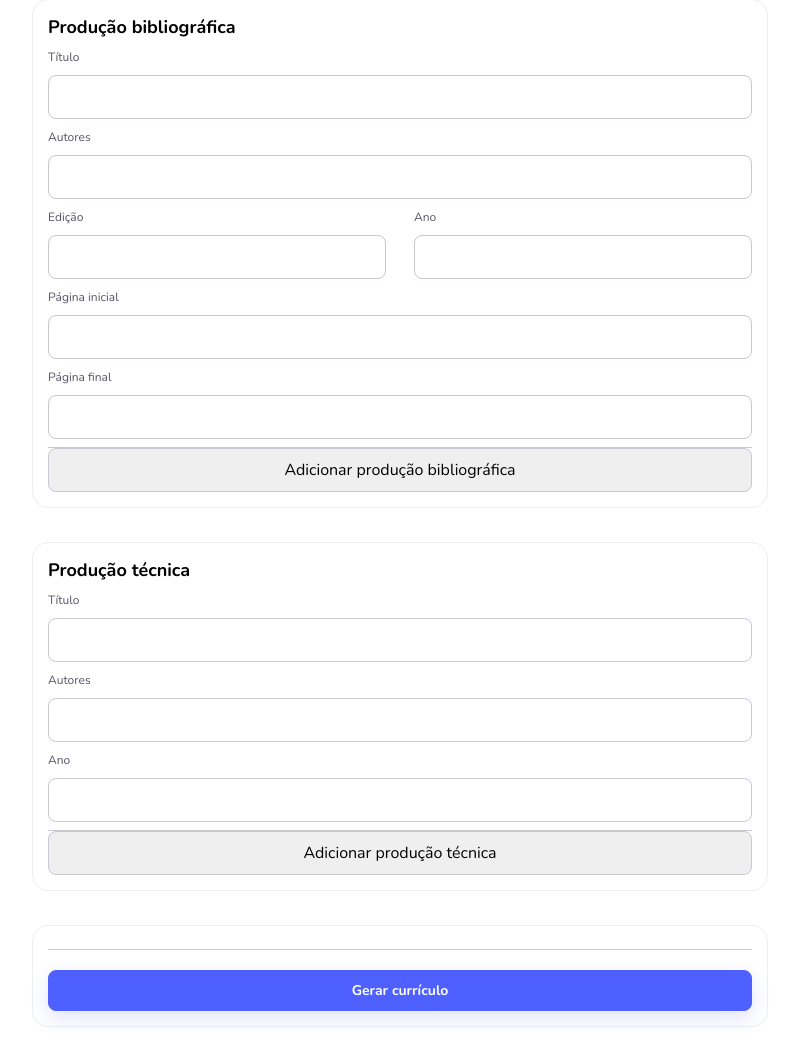
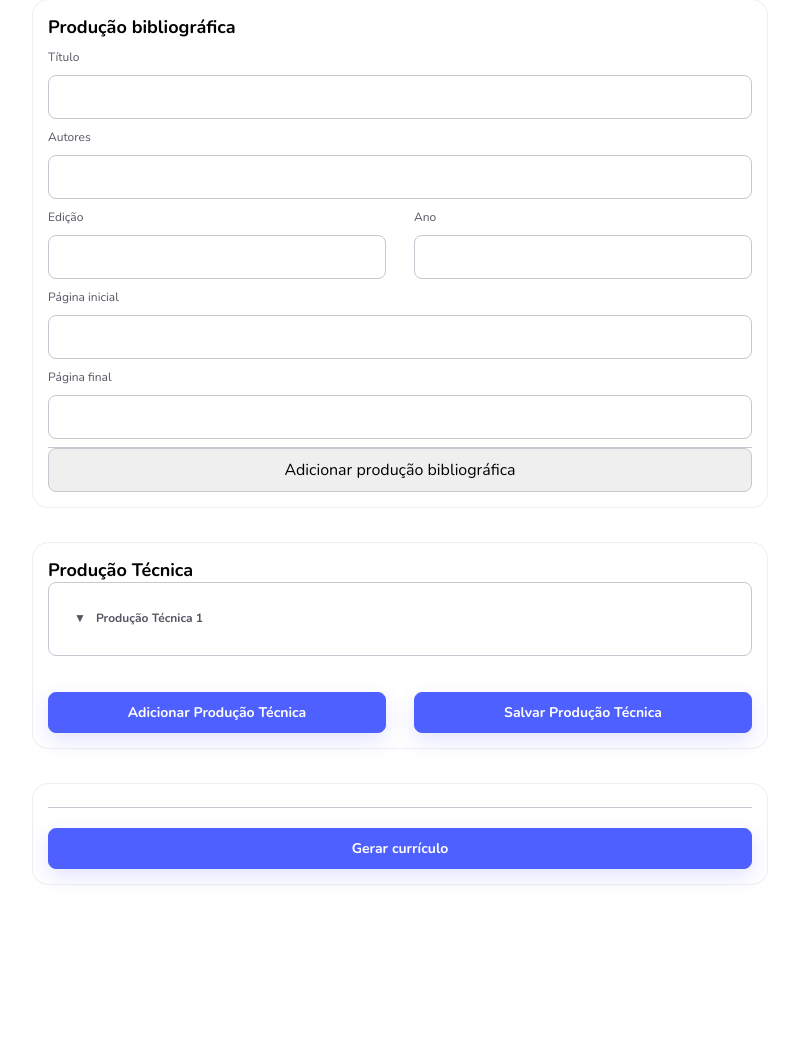
Before and after one commit to WellingtonFelipeLS/Lattes-Simplificado, a Django app: page /manage/1 in a window 1280 px wide. Shown: the part 4130-5191 px from the top of the page, without its empty margins (240-1039 px from the left). After the commit the page ends 5015 px from the top, so only its background shows below. Run offline with Django 3.2, Linux system fonts and the light colour scheme; a user stored in the database is signed in; tables that the repository leaves empty hold one stand-in row (values such as "Sample post").

Commit message:
Implementação da manipulação de produção técnica

```diff
--- a/curriculo/models.py
+++ b/curriculo/models.py
@@ -52,9 +52,9 @@ class ProeficienciaIdioma(models.Model):
         return self.idioma
 
 class ProducaoTecnica(models.Model):
-    titulo = models.CharField(max_length=300)
-    autores = models.TextField()
-    ano = models.IntegerField()
+    titulo = models.CharField(max_length=300, default='')
+    autores = models.TextField(default='')
+    ano = models.IntegerField(default=0)
     curriculo = models.ForeignKey(Curriculo, on_delete=models.CASCADE)
 
     def __str__(self):
--- a/curriculo/templates/manage-profile.html
+++ b/curriculo/templates/manage-profile.html
@@ -324,24 +324,40 @@
                     <input type="button" value="Adicionar produção bibliográfica" name="addIdioma" id="addIdioma">
                 </div>
             </fieldset>
+		</form>
+		<form method="POST">
+			{% csrf_token %}
 			<fieldset>
-                <h2>Produção técnica</h2>
+				<h2 id="prod_tec">Produção Técnica</h2>
 				<div class="input-block">
-                    <label for="prod-titulo">Título</label>
-                    <input type="text" name="prod-titulo" id="prod-titulo">
+				{{ producao_tecnica_form.management_form}}
+				{% for hidden in producao_tecnica_form.hidden_fields %}
+					{{ hidden }}
+				{% endfor %}
+				{% for form_prod in producao_tecnica_form %}
+				<section class="accordion">
+					<input type="checkbox" name="collapse-prod_tec" id="prod_tec{{ forloop.counter }}">
+					<h2 class="handle">
+					<label for="prod_tec{{ forloop.counter }}">Produção Técnica {{ forloop.counter }}</label>
+					</h2>
+					<div class="content">
+						{{ form_prod.errors }}
+						{{ form_prod }}
+					</div>
+				</section>
+				{% endfor %}
+				</div>
+				<div class="wrapper">
+					<div class="input-block">
+						<input type="submit" value="Adicionar Produção Técnica" name="add_prod_tec" id="add_prod_tec">
 					</div>
 					<div class="input-block">
-                    <label for="prod-autores">Autores</label>
-                    <input type="text" name="prod-autores" id="prod-autores">
+						<input type="submit" value="Salvar Produção Técnica" name="save_prod_tec" id="save_prod_tec">
 					</div>
-                <div class="input-block">
-                    <label for="prod-ano">Ano</label>
-                    <input type="text" name="prod-ano" id="prod-ano">
-                </div>
-                <div class="input-block">
-                    <input type="button" value="Adicionar produção técnica" name="addIdioma" id="addIdioma">
 				</div>
 			</fieldset>
+		</form>
+		<form method="POST">
 			<fieldset>
 				<div class="input-block">
 					<input type="submit" value="Gerar currículo" name="btn-gerar" id="btn-gerar"></input>
--- a/curriculo/views.py
+++ b/curriculo/views.py
@@ -47,7 +47,7 @@ def manage_curriculo(request, id):
         'linha_pesquisa_form': modelformset_factory(LinhaPesquisa, form=LinhaPesquisaForm, extra=0)(request.POST or None, queryset=LinhaPesquisa.objects.filter(curriculo_id=id)),
         'producao_bibliografica_form': ProducaoBibliograficaForm(request.POST or None),
         'proeficiencia_idioma_form': modelformset_factory(ProeficienciaIdioma, form=ProeficienciaIdiomaForm, extra=0)(request.POST or None, queryset=ProeficienciaIdioma.objects.filter(curriculo_id=id)),
-        'producao_tecnica_form': ProducaoTecnicaForm(request.POST or None),
+        'producao_tecnica_form': modelformset_factory(ProducaoTecnica, form=ProducaoTecnicaForm, extra=0)(request.POST or None, queryset=ProducaoTecnica.objects.filter(curriculo_id=id)),
         'orientacao_academica_form': OrientacaoAcademicaForm(request.POST or None),
         'atuacao_profissional_form': AtuacaoProfissionalForm(request.POST or None),
         'pesquisador_form': PesquisadorForm(request.POST or None, instance=pesquisador),
@@ -58,6 +58,7 @@ def manage_curriculo(request, id):
     }
 
     if request.method == "POST":
+        print("OLLAAAAA1")
         if 'salvar_dados_pessoais' in request.POST and context['pesquisador_form'].is_valid() and context['endereco_form'].is_valid() and context['curriculo_form'].is_valid():
             context['pesquisador_form'].save()
             context['endereco_form'].save()
@@ -70,7 +71,6 @@ def manage_curriculo(request, id):
             PosGraduacao.objects.create(curriculo_id=id)
             return redirect(f'/manage/{id}#form_academ')
         if 'save_form_acad' in request.POST and context['grad_form'].is_valid() and context['posgrad_form'].is_valid():
-            print(request.POST)
             context['grad_form'].save()
             context['posgrad_form'].save()
             return redirect(f'/manage/{id}#form_academ')
@@ -84,9 +84,15 @@ def manage_curriculo(request, id):
             ProeficienciaIdioma.objects.create(curriculo_id=id)
             return redirect(f'/manage/{id}#proeficiencia_idioma')
         if 'save_idioma' in request.POST and context['proeficiencia_idioma_form'].is_valid():
-            print(request.POST)
             context['proeficiencia_idioma_form'].save()
             return redirect(f'/manage/{id}#proeficiencia_idioma')
+        if 'add_prod_tec' in request.POST:
+            print("OLLAAAAA2")
+            ProducaoTecnica.objects.create(curriculo_id=id)
+            return redirect(f'/manage/{id}#prod_tec')
+        if 'save_prod_tec' in request.POST and context['producao_tecnica_form'].is_valid():
+            context['producao_tecnica_form'].save()
+            return redirect(f'/manage/{id}#prod_tec')
         if 'btn-gerar' in request.POST:
             return curriculo(request, id)
         else:
```
Lines whose indentation alone changed are shown as unchanged.
